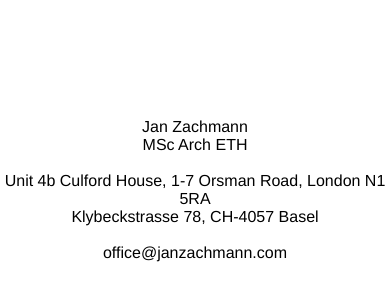
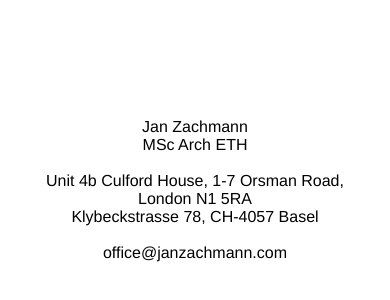
Before and after one commit to JanZachmannArchitects/janzachmann.com, a plain HTML site: page index.html in a window 390 px wide. Shown: the part 232-532 px from the top of the page. Drawn offline with Linux system fonts and the light colour scheme.

Commit message:
Update index.html

```diff
--- a/index.html
+++ b/index.html
@@ -1,7 +1,7 @@
 <!DOCTYPE html>
 <html>
   <head>
-    <title>Jan Zachmann</title>
+    <title>Jan Zachmann Architect</title>
     <meta name="description" content="Jan Zachmann Architect - Contact information and work locations">
     <meta name="author" content="Jan Zachmann">
     <meta name="keywords" content="Jan Zachmann, Architect, Contact, Information, Work Locations">
@@ -34,6 +34,13 @@
         font-family: "Helvetica Neue", Helvetica, Arial, sans-serif;
         font-weight: normal;
       }
+
+      @media only screen and (max-width: 480px) {
+        /* Adjust layout for mobile devices */
+        div {
+          margin: 20px;
+        }
+      }
     </style>
   </head>
   <body>
```
